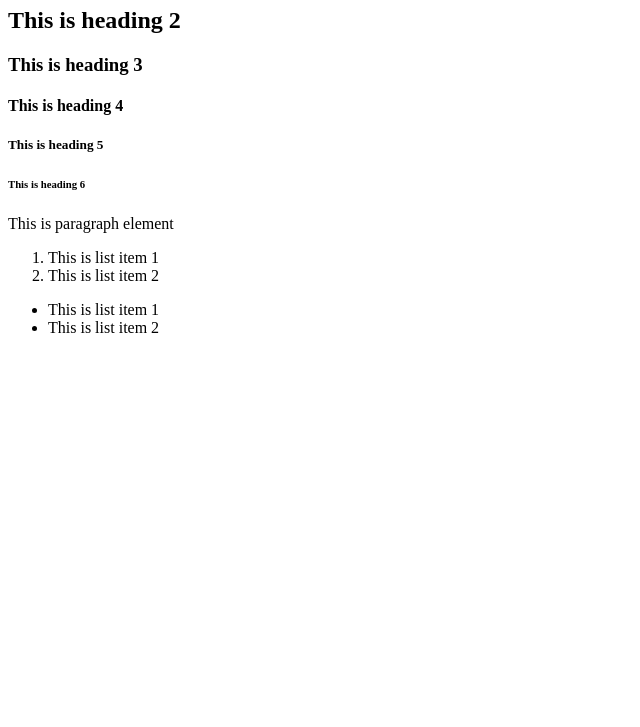
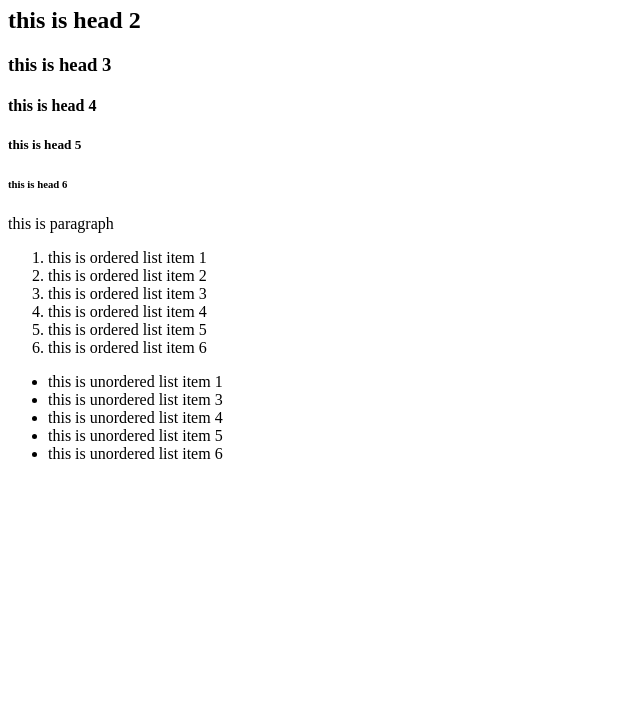
Before and after one commit to Power70/web_class, a plain HTML site: page week1/index.html in a window 1280 px wide. Shown: the part 73-800 px from the top of the page, without its empty margins (0-640 px from the left). Drawn offline with Linux system fonts and the light colour scheme.

Commit message:
have deep understanding of the list and head element

```diff
--- a/week1/index.html
+++ b/week1/index.html
@@ -6,22 +6,27 @@
     <title>Class1</title>
 </head>
 <body>
-    <h1>This is heading 1</h1>
-    <h2>This is heading 2</h2>
-    <h3>This is heading 3</h3>
-    <h4>This is heading 4</h4>
-    <h5>This is heading 5</h5>
-    <h6>This is heading 6</h6>
-    <p>This is paragraph element</p>
-    <!-- This is a comment line -->
-    <!-- List element -->
+    <h1>this is head 1</h1>
+    <h2>this is head 2</h2>
+    <h3>this is head 3</h3>
+    <h4>this is head 4</h4>
+    <h5>this is head 5</h5>
+    <h6>this is head 6</h6>
+    <p>this is paragraph</p>
     <ol>
-        <li>This is list item 1</li>
-        <li>This is list item 2</li>
+        <li>this is ordered list item 1</li>
+        <li>this is ordered list item 2</li>
+        <li>this is ordered list item 3</li>
+        <li>this is ordered list item 4</li>
+        <li>this is ordered list item 5</li>
+        <li>this is ordered list item 6</li>
     </ol>
     <ul>
-        <li>This is list item 1</li>
-        <li>This is list item 2</li>
+        <li>this is unordered list item 1</li>
+        <li>this is unordered list item 3</li>
+        <li>this is unordered list item 4</li>
+        <li>this is unordered list item 5</li>
+        <li>this is unordered list item 6</li>
     </ul>
 </body>
 </html>
```
Also changed, not shown: 1 other file.
